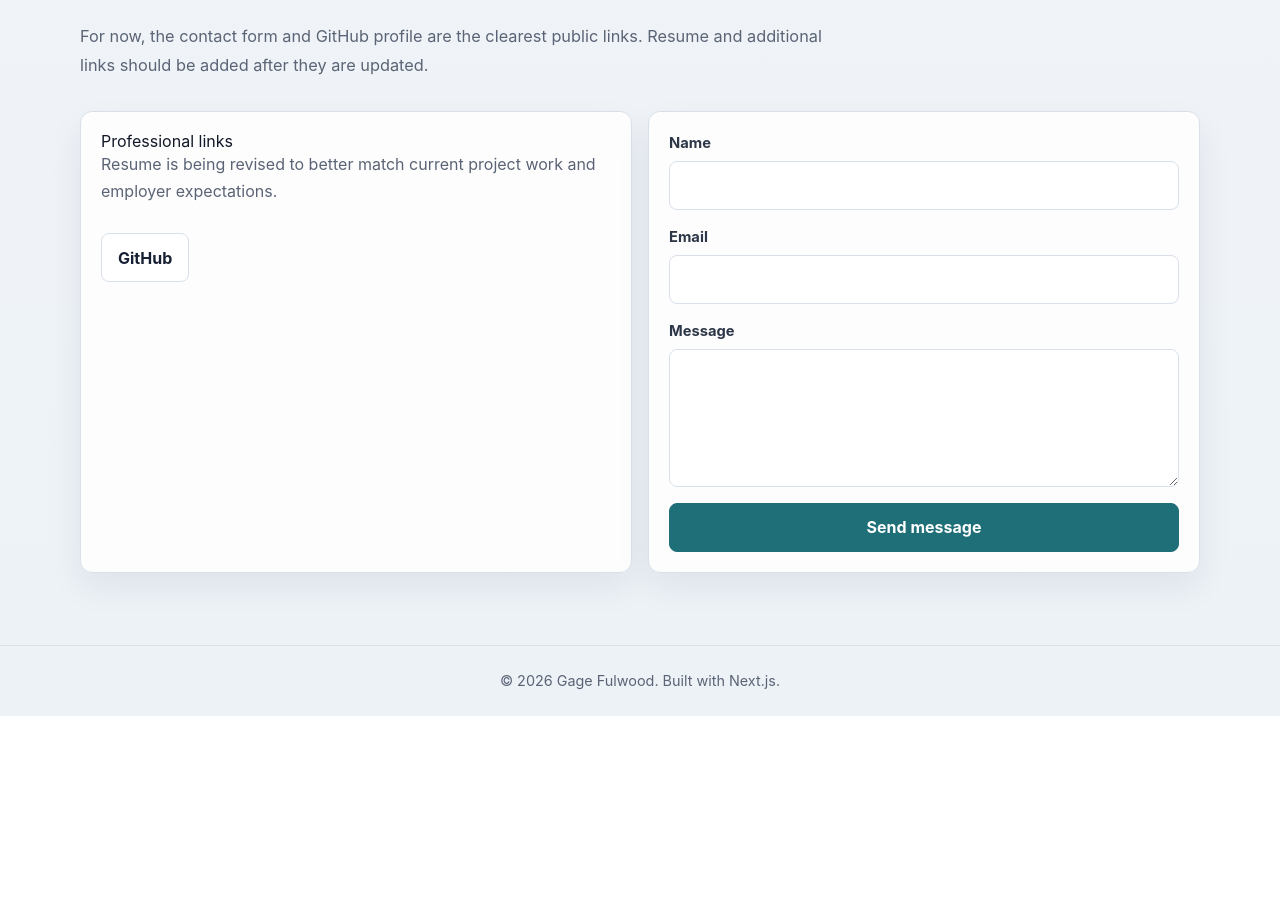
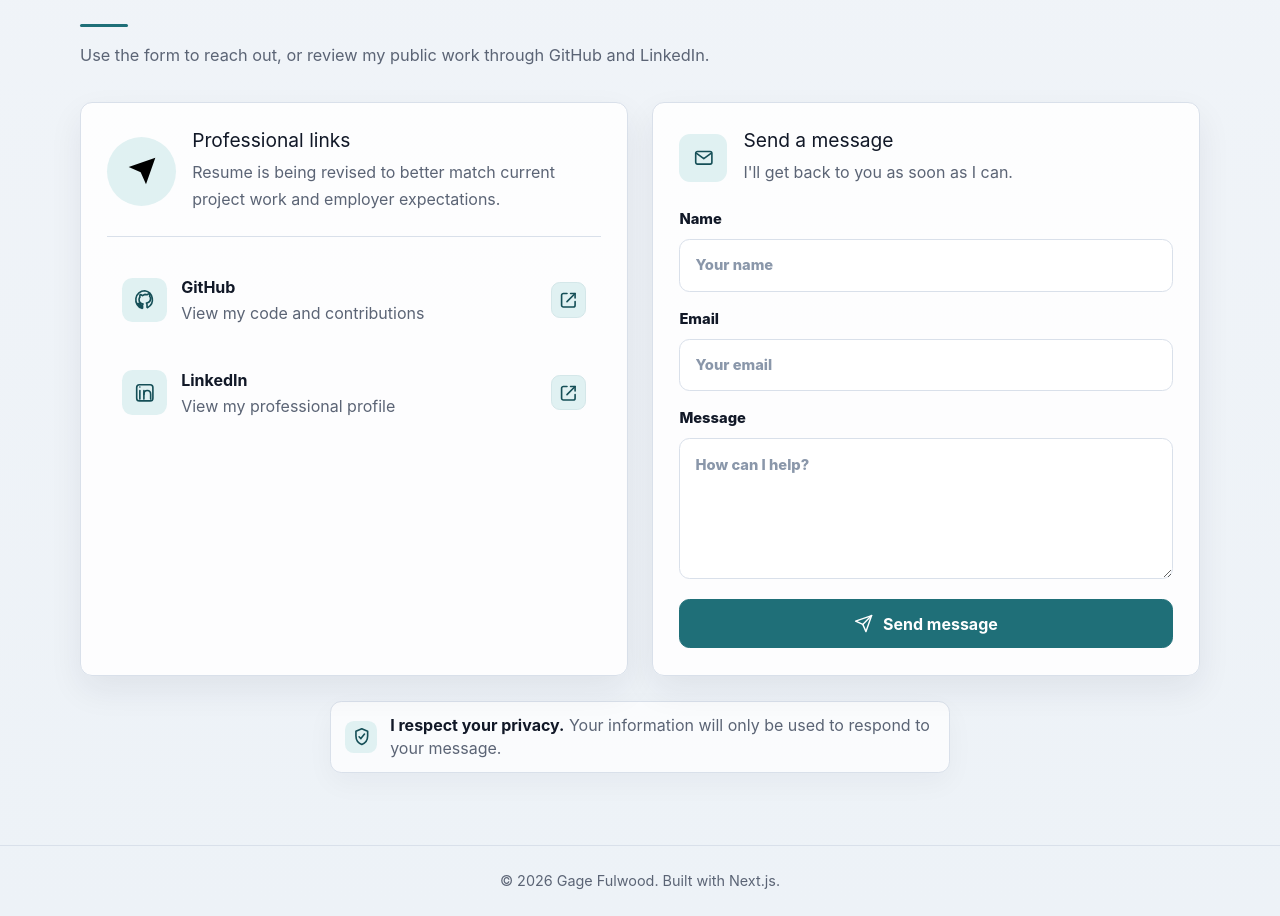
Before and after one commit to gagefulwood/portfolio-website, a Next.js app in the folder gagefulwood.com/: page / in a window 1280 px wide. Shown: the part 4555-5471 px from the top of the page. Before the commit the page ends 5271 px from the top, so only its background shows below. Built offline with nearby package versions, Linux system fonts and the light colour scheme.

Commit message:
linkedin link button update

```diff
--- a/gagefulwood.com/src/app/components/contact-section.tsx
+++ b/gagefulwood.com/src/app/components/contact-section.tsx
@@ -1,26 +1,145 @@
 import { profile } from "../data/profile";
 import Section from "./section";
 
+const linkedinUrl = "https://www.linkedin.com/in/gage-fulwood-b74624277/";
+
+function ContactIcon({
+  type,
+}: {
+  type: "send" | "github" | "linkedin" | "external" | "mail" | "shield";
+}) {
+  if (type === "github") {
+    return (
+      <svg viewBox="0 0 24 24" aria-hidden="true">
+        <path d="M12 2a10 10 0 0 0-3.16 19.49c.5.09.68-.22.68-.48v-1.7c-2.78.6-3.37-1.18-3.37-1.18-.45-1.15-1.1-1.46-1.1-1.46-.9-.62.07-.61.07-.61 1 .07 1.53 1.04 1.53 1.04.88 1.52 2.32 1.08 2.88.83.09-.65.35-1.08.63-1.33-2.22-.25-4.56-1.11-4.56-4.94 0-1.09.39-1.98 1.03-2.68-.1-.25-.45-1.27.1-2.64 0 0 .84-.27 2.75 1.02A9.55 9.55 0 0 1 12 6.02c.85 0 1.7.11 2.5.34 1.9-1.29 2.74-1.02 2.74-1.02.55 1.37.2 2.39.1 2.64.64.7 1.03 1.59 1.03 2.68 0 3.84-2.34 4.68-4.57 4.93.36.31.68.92.68 1.86v2.76c0 .27.18.58.69.48A10 10 0 0 0 12 2Z" />
+      </svg>
+    );
+  }
+
+  if (type === "linkedin") {
+    return (
+      <svg viewBox="0 0 24 24" aria-hidden="true">
+        <path d="M6.5 9.5V19" />
+        <path d="M6.5 5.5v.01" />
+        <path d="M11 19v-9.5" />
+        <path d="M11 13.8c0-2.4 1.2-4.3 3.8-4.3 2.3 0 3.7 1.5 3.7 4.2V19" />
+        <rect x="3" y="3" width="18" height="18" rx="3" />
+      </svg>
+    );
+  }
+
+  if (type === "external") {
+    return (
+      <svg viewBox="0 0 24 24" aria-hidden="true">
+        <path d="M14 5h5v5" />
+        <path d="m10 14 9-9" />
+        <path d="M19 14v4a2 2 0 0 1-2 2H6a2 2 0 0 1-2-2V7a2 2 0 0 1 2-2h4" />
+      </svg>
+    );
+  }
+
+  if (type === "mail") {
+    return (
+      <svg viewBox="0 0 24 24" aria-hidden="true">
+        <rect x="3" y="5" width="18" height="14" rx="2" />
+        <path d="m4 7 8 6 8-6" />
+      </svg>
+    );
+  }
+
+  if (type === "shield") {
+    return (
+      <svg viewBox="0 0 24 24" aria-hidden="true">
+        <path d="M12 3 5.5 5.8v5.3c0 4.2 2.7 7.9 6.5 9.4 3.8-1.5 6.5-5.2 6.5-9.4V5.8L12 3Z" />
+        <path d="m9 12 2 2 4-5" />
+      </svg>
+    );
+  }
+
+  return (
+    <svg viewBox="0 0 24 24" aria-hidden="true">
+      <path d="m22 2-7 20-4-9-9-4 20-7Z" />
+      <path d="M22 2 11 13" />
+    </svg>
+  );
+}
+
 export default function ContactSection() {
+  const githubLink = profile.links.find((link) => link.label === "GitHub");
+
   return (
     <Section
       id="contact"
+      className="contact-section"
       eyebrow="Contact"
       title="Get in touch"
-      description="For now, the contact form and GitHub profile are the clearest public links. Resume and additional links should be added after they are updated."
+      description="Use the form to reach out, or review my public work through GitHub and LinkedIn."
     >
       <div className="contact-layout">
-        <div className="contact-panel">
+        <article className="contact-links-card">
+          <div className="contact-links-card__intro">
+            <div className="contact-links-card__icon">
+              <ContactIcon type="send" />
+            </div>
+
+            <div>
               <h3>Professional links</h3>
               <p>{profile.resumeNote}</p>
-          <div className="link-row">
-            {profile.links
-              .filter((link) => link.href !== "#contact")
-              .map((link) => (
-                <a key={link.href} href={link.href} target="_blank" rel="noreferrer">
-                  {link.label}
+            </div>
+          </div>
+
+          <div className="contact-links-card__divider" />
+
+          <div className="contact-link-list">
+            {githubLink && (
+              <a
+                href={githubLink.href}
+                className="contact-link-row"
+                target="_blank"
+                rel="noreferrer"
+              >
+                <span className="contact-link-row__icon">
+                  <ContactIcon type="github" />
+                </span>
+                <span>
+                  <strong>GitHub</strong>
+                  <span>View my code and contributions</span>
+                </span>
+                <span className="contact-link-row__external-icon">
+                  <ContactIcon type="external" />
+                </span>
               </a>
-              ))}
+            )}
+
+            <a
+              href={linkedinUrl}
+              className="contact-link-row"
+              target="_blank"
+              rel="noreferrer"
+            >
+              <span className="contact-link-row__icon">
+                <ContactIcon type="linkedin" />
+              </span>
+              <span>
+                <strong>LinkedIn</strong>
+                <span>View my professional profile</span>
+              </span>
+              <span className="contact-link-row__external-icon">
+                <ContactIcon type="external" />
+              </span>
+            </a>
+          </div>
+        </article>
+
+        <article className="contact-form-card">
+          <div className="contact-form-card__header">
+            <div className="contact-form-card__icon">
+              <ContactIcon type="mail" />
+            </div>
+
+            <div>
+              <h3>Send a message</h3>
+              <p>I&apos;ll get back to you as soon as I can.</p>
             </div>
           </div>
 
@@ -31,18 +150,49 @@ export default function ContactSection() {
           >
             <label>
               Name
-            <input type="text" name="name" autoComplete="name" required />
+              <input
+                type="text"
+                name="name"
+                placeholder="Your name"
+                autoComplete="name"
+                required
+              />
             </label>
             <label>
               Email
-            <input type="email" name="email" autoComplete="email" required />
+              <input
+                type="email"
+                name="email"
+                placeholder="Your email"
+                autoComplete="email"
+                required
+              />
             </label>
             <label>
               Message
-            <textarea name="message" rows={5} required />
+              <textarea
+                name="message"
+                placeholder="How can I help?"
+                rows={5}
+                required
+              />
             </label>
-          <button type="submit">Send message</button>
+            <button type="submit">
+              <ContactIcon type="send" />
+              Send message
+            </button>
           </form>
+        </article>
+      </div>
+
+      <div className="contact-privacy-note">
+        <span aria-hidden="true">
+          <ContactIcon type="shield" />
+        </span>
+        <p>
+          <strong>I respect your privacy.</strong> Your information will only be
+          used to respond to your message.
+        </p>
       </div>
     </Section>
   );
--- a/gagefulwood.com/src/app/globals.css
+++ b/gagefulwood.com/src/app/globals.css
@@ -222,7 +222,8 @@ textarea {
 }
 
 .skills-section .section-heading h2::after,
-.technical-focus .section-heading h2::after {
+.technical-focus .section-heading h2::after,
+.contact-section .section-heading h2::after {
   display: block;
   width: 3rem;
   height: 0.2rem;
@@ -247,8 +248,8 @@ textarea {
 
 .skill-evidence-card,
 .project-card,
-.contact-panel,
-.contact-form {
+.contact-links-card,
+.contact-form-card {
   border: 1px solid var(--border);
   border-radius: 0.75rem;
   background: rgba(255, 255, 255, 0.88);
@@ -256,12 +257,14 @@ textarea {
 }
 
 .skill-evidence-card,
-.contact-panel {
+.contact-links-card,
+.contact-form-card {
   padding: 1.25rem;
 }
 
 .skill-evidence-card h3,
-.contact-panel h3,
+.contact-links-card h3,
+.contact-form-card h3,
 .project-card h3 {
   margin: 0;
   color: #111827;
@@ -269,7 +272,8 @@ textarea {
 }
 
 .skill-evidence-card p,
-.contact-panel p,
+.contact-links-card p,
+.contact-form-card p,
 .project-summary {
   color: var(--muted);
   line-height: 1.68;
@@ -853,9 +857,150 @@ textarea {
 .contact-layout {
   display: grid;
   grid-template-columns: repeat(2, minmax(0, 1fr));
-  gap: 1rem;
+  align-items: stretch;
+  gap: 1.5rem;
   margin-top: 1.2rem;
 }
+
+.contact-links-card,
+.contact-form-card {
+  padding: 1.65rem;
+}
+
+.contact-links-card {
+  display: grid;
+  align-content: start;
+  gap: 1.45rem;
+}
+
+.contact-links-card__intro,
+.contact-form-card__header {
+  display: grid;
+  grid-template-columns: auto minmax(0, 1fr);
+  gap: 1rem;
+  align-items: center;
+}
+
+.contact-links-card__icon {
+  display: inline-flex;
+  align-items: center;
+  justify-content: center;
+  width: 4.3rem;
+  height: 4.3rem;
+  border-radius: 999px;
+  background: var(--accent-soft);
+  color: var(--accent-strong);
+}
+
+.contact-links-card__icon svg {
+  width: 2rem;
+  height: 2rem;
+}
+
+.contact-links-card h3,
+.contact-form-card h3 {
+  font-size: 1.2rem;
+}
+
+.contact-links-card__intro p,
+.contact-form-card__header p {
+  margin: 0.45rem 0 0;
+}
+
+.contact-links-card__divider {
+  height: 1px;
+  background: var(--border);
+}
+
+.contact-link-list {
+  display: grid;
+  gap: 0.85rem;
+}
+
+.contact-link-row {
+  display: grid;
+  grid-template-columns: auto minmax(0, 1fr) auto;
+  gap: 0.9rem;
+  align-items: center;
+  border: 1px solid transparent;
+  border-radius: 0.75rem;
+  padding: 0.85rem;
+  transition:
+    background-color 160ms ease,
+    border-color 160ms ease,
+    transform 160ms ease;
+}
+
+.contact-link-row:hover,
+.contact-link-row:focus-visible {
+  border-color: #b9d6d9;
+  background: #f7fbfb;
+}
+
+.contact-link-row--placeholder {
+  cursor: default;
+  opacity: 0.64;
+}
+
+.contact-link-row--placeholder:hover,
+.contact-link-row--placeholder:focus-visible {
+  border-color: transparent;
+  background: transparent;
+}
+
+.contact-link-row__icon,
+.contact-link-row__external-icon,
+.contact-form-card__icon,
+.contact-privacy-note > span {
+  display: inline-flex;
+  align-items: center;
+  justify-content: center;
+  background: var(--accent-soft);
+  color: var(--accent-strong);
+}
+
+.contact-link-row__icon {
+  width: 2.8rem;
+  height: 2.8rem;
+  border-radius: 0.65rem;
+}
+
+.contact-link-row__external-icon {
+  width: 2.2rem;
+  height: 2.2rem;
+  border: 1px solid #d4e7e9;
+  border-radius: 0.55rem;
+}
+
+.contact-link-row strong,
+.contact-link-row span span {
+  display: block;
+}
+
+.contact-link-row strong {
+  color: #111827;
+  font-size: 1rem;
+}
+
+.contact-link-row span span {
+  margin-top: 0.2rem;
+  color: var(--muted);
+  line-height: 1.4;
+}
+
+.contact-link-row svg,
+.contact-form-card__icon svg,
+.contact-form button svg,
+.contact-privacy-note svg {
+  width: 1.35rem;
+  height: 1.35rem;
+  fill: none;
+  stroke: currentColor;
+  stroke-linecap: round;
+  stroke-linejoin: round;
+  stroke-width: 1.8;
+}
+
 
 .skill-evidence-card {
   position: relative;
@@ -1051,25 +1196,41 @@ textarea {
 .contact-form {
   display: grid;
   gap: 1rem;
-  padding: 1.25rem;
+  padding: 0;
+}
+
+.contact-form-card {
+  display: grid;
+  gap: 1.35rem;
+}
+
+.contact-form-card__icon {
+  width: 3rem;
+  height: 3rem;
+  border-radius: 0.7rem;
 }
 
 .contact-form label {
   display: grid;
-  gap: 0.4rem;
-  color: var(--ink-soft);
+  gap: 0.55rem;
+  color: #111827;
   font-size: 0.92rem;
-  font-weight: 750;
+  font-weight: 800;
 }
 
 .contact-form input,
 .contact-form textarea {
   width: 100%;
   border: 1px solid var(--border);
-  border-radius: 0.5rem;
+  border-radius: 0.65rem;
   background: #ffffff;
   color: var(--foreground);
-  padding: 0.8rem 0.85rem;
+  padding: 0.9rem 0.95rem;
+}
+
+.contact-form input::placeholder,
+.contact-form textarea::placeholder {
+  color: #8a97aa;
 }
 
 .contact-form input:focus,
@@ -1080,6 +1241,48 @@ textarea {
 
 .contact-form textarea {
   resize: vertical;
+}
+
+.contact-form button {
+  gap: 0.6rem;
+  border-radius: 0.65rem;
+  min-height: 3.05rem;
+  margin-top: 0.25rem;
+}
+
+.contact-form button svg {
+  width: 1.2rem;
+  height: 1.2rem;
+}
+
+.contact-privacy-note {
+  display: grid;
+  grid-template-columns: auto minmax(0, 1fr);
+  gap: 0.8rem;
+  align-items: center;
+  width: min(620px, 100%);
+  margin: 1.55rem auto 0;
+  border: 1px solid var(--border);
+  border-radius: 0.7rem;
+  background: rgba(255, 255, 255, 0.74);
+  box-shadow: 0 10px 28px rgba(23, 32, 51, 0.04);
+  padding: 0.75rem 0.9rem;
+}
+
+.contact-privacy-note > span {
+  width: 2rem;
+  height: 2rem;
+  border-radius: 0.55rem;
+}
+
+.contact-privacy-note p {
+  margin: 0;
+  color: var(--muted);
+  line-height: 1.45;
+}
+
+.contact-privacy-note strong {
+  color: #111827;
 }
 
 .site-footer {
```
Lines whose indentation alone changed are shown as unchanged.
